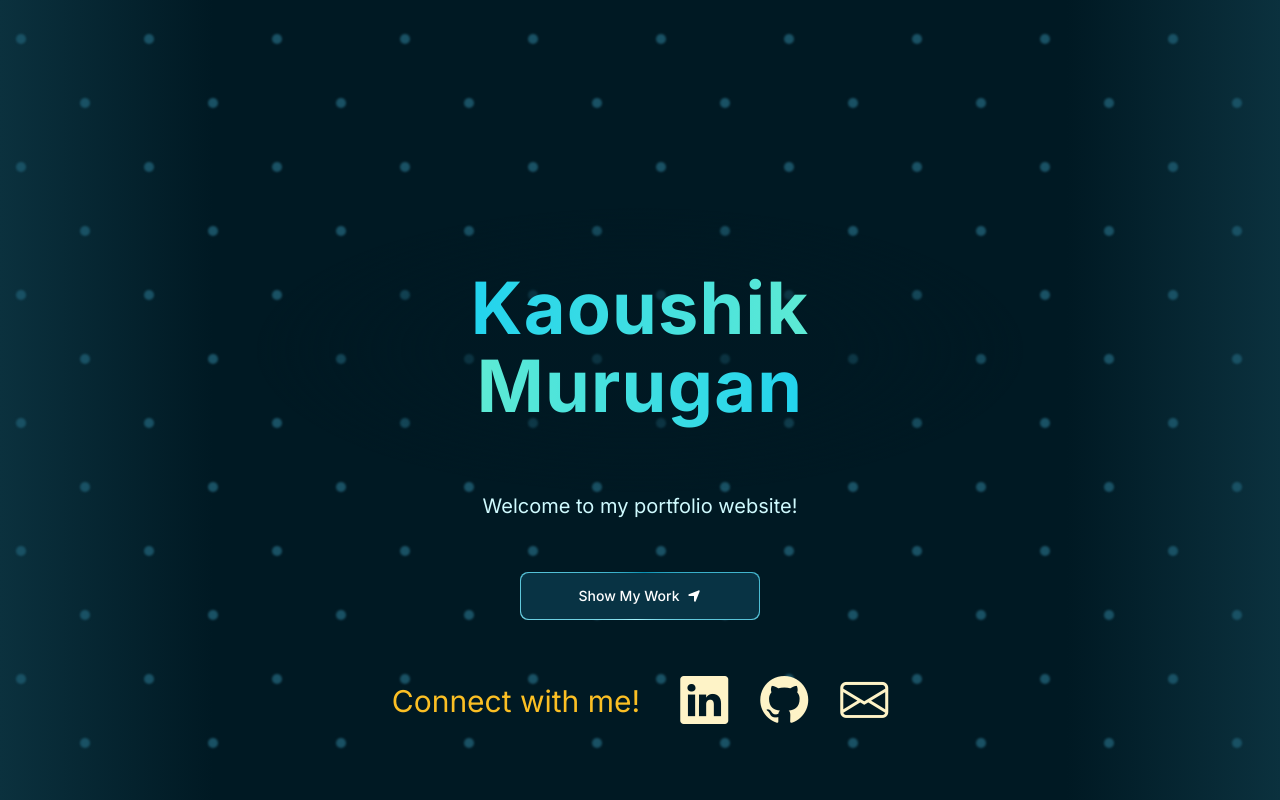
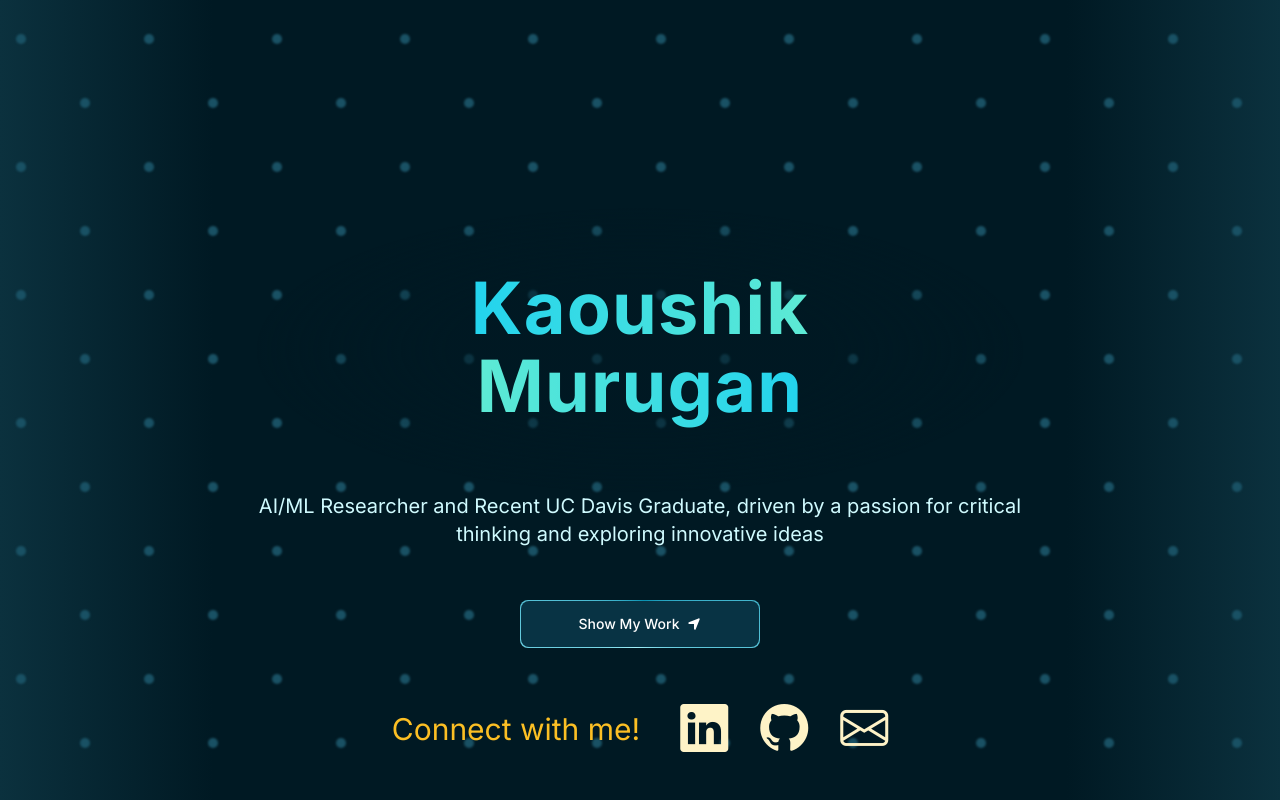
Before and after one commit to KaoushikMurugan/personal-website, a Next.js app: page / in a window 1280 px wide. Shown: the top 800 px of the page. Built offline with nearby package versions, Linux system fonts and the light colour scheme.

Commit message:
Writing: Updated bio text

```diff
--- a/components/hero.tsx
+++ b/components/hero.tsx
@@ -23,7 +23,7 @@ const Hero = () => {
               "from-teal-300 to-cyan-400"]}
           />
           <p className = "text-center text-xl text-cyan-100">
-            Welcome to my portfolio website!
+          AI/ML Researcher and Recent UC Davis Graduate, driven by a passion for critical thinking and exploring innovative ideas
           </p>
 
           <div className="h-4 md:h-8"/>
```
